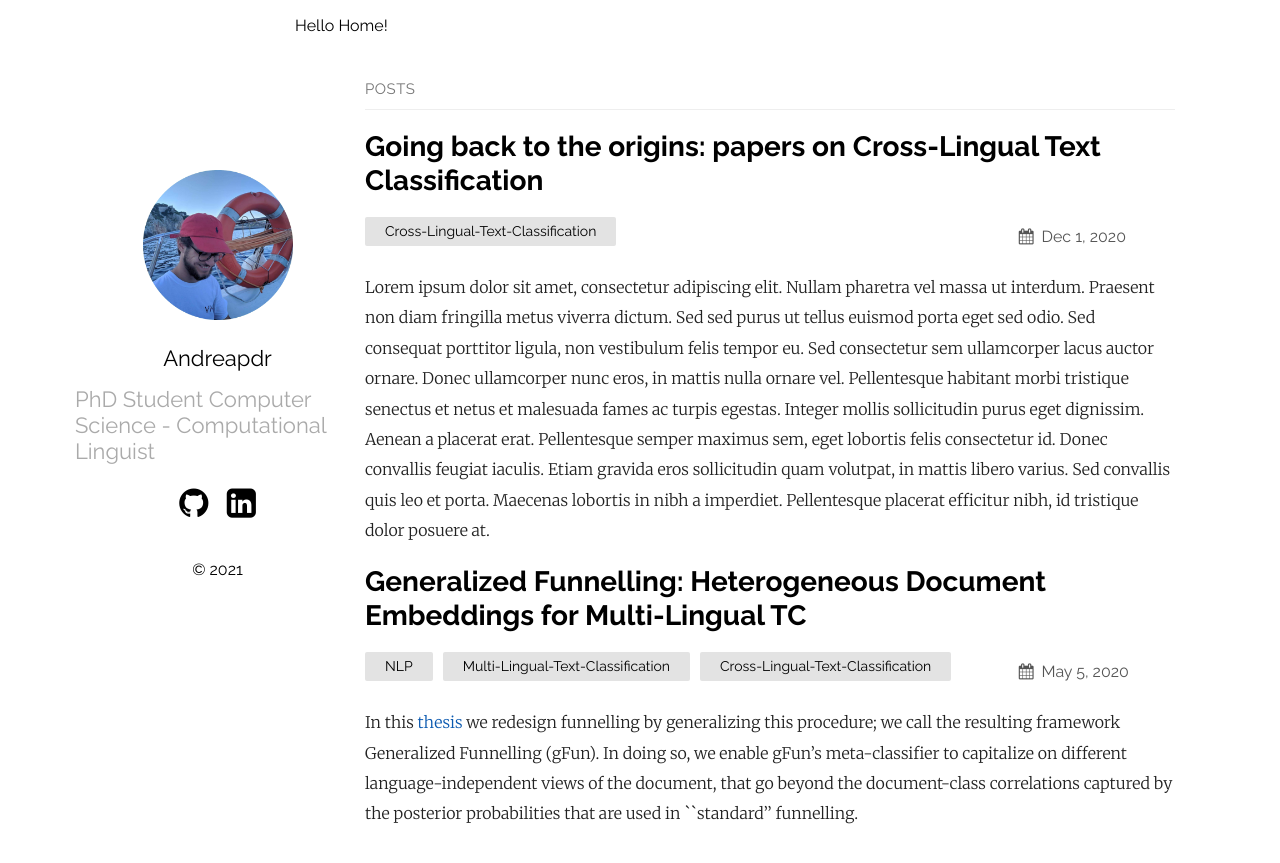
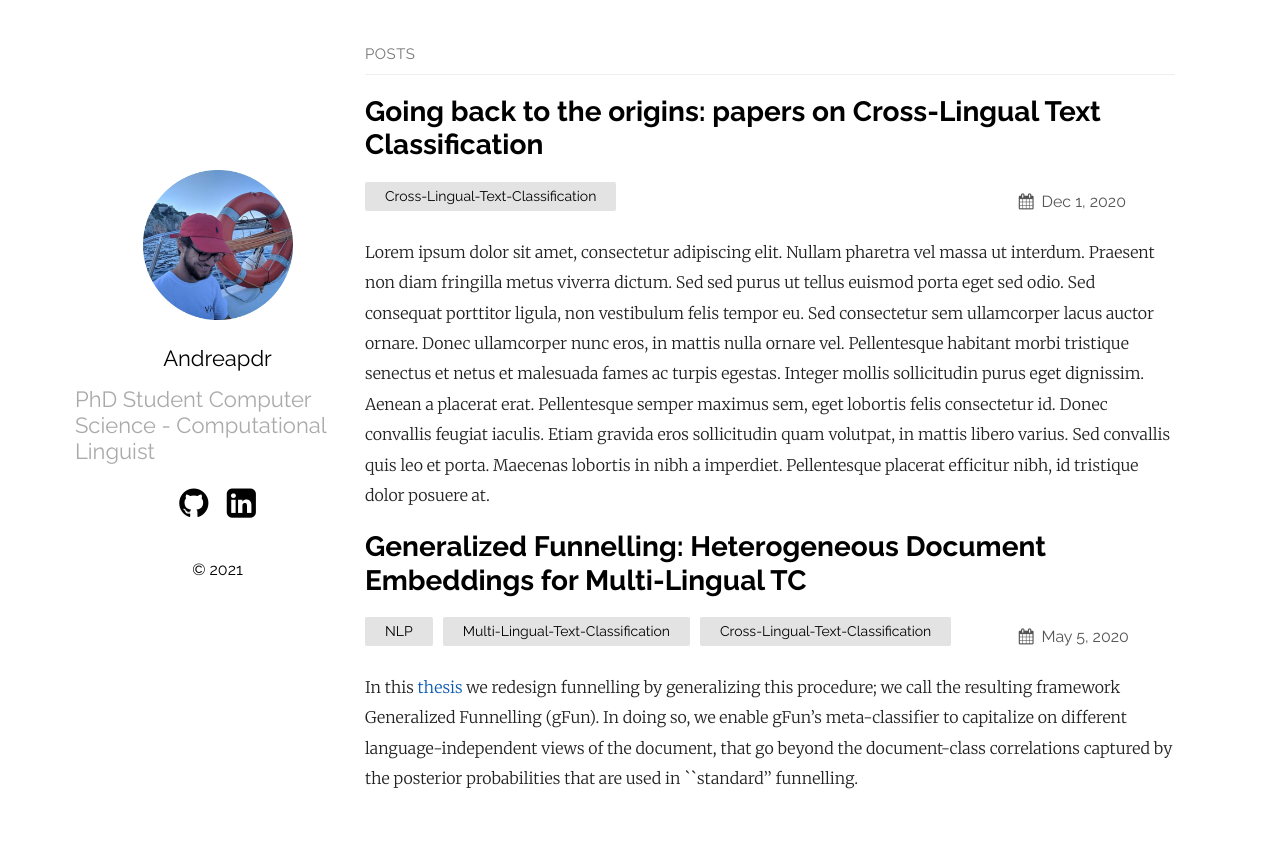
Before and after one commit to Andreapdr/Andreapdr.github.io, a Jekyll site: the page built from index.md, in a window 1280 px wide. Shown: the top 863 px of the page. Built offline with Jekyll 4.4.1, drawn with Linux system fonts in a browser that asks for light colours.

Commit message:
setting up homepage

```diff
--- a/index.md
+++ b/index.md
@@ -1,7 +1,3 @@
 ---
 layout: home
 ---
-
-<div markdown="1">
-   Hello Home!
-</div>
```
